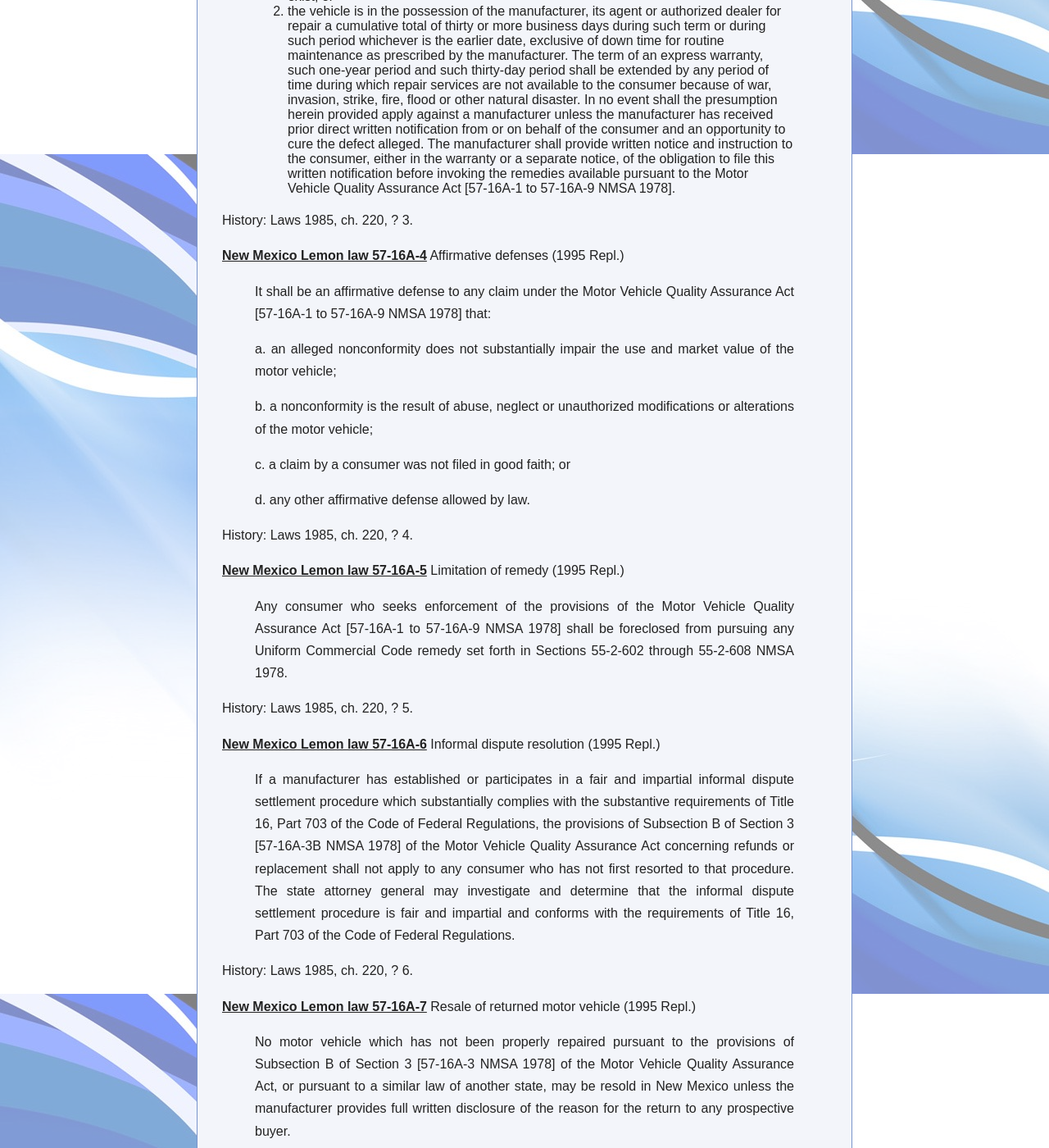
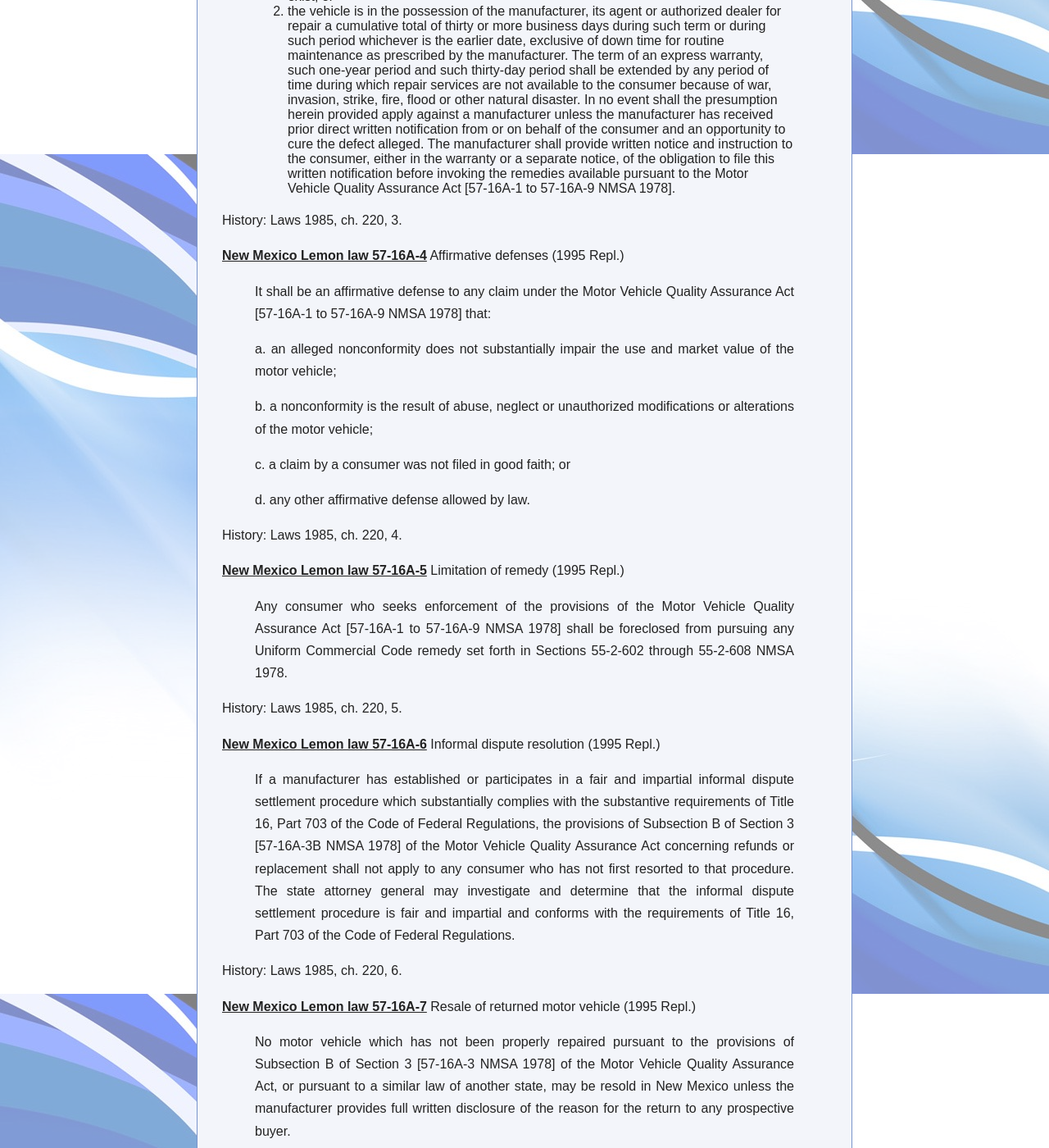
Before and after one commit to lemonlawaz/lemonlawaz.github.io, a Jekyll site: the page built from lemonlaws/new-mexico.md, in a window 1280 px wide and 1400 px high, scrolled down 1860 px. Shown: the whole window at 82% size. Built offline with Jekyll 4.4.1, drawn with Linux system fonts in a browser that asks for light colours; Markdown is read by kramdown in place of the engine named in the settings; some of the changed text lies outside the part shown.

```diff
--- a/lemonlaws/new-mexico.md
+++ b/lemonlaws/new-mexico.md
@@ -11,7 +11,7 @@ seo: New Mexico Lemon Law
 
 This act [57-16A-1 to 57-16A-9 NMSA 1978] may be cited as the "Motor Vehicle Quality Assurance Act".
 
-History: Laws 1985, ch. 220, ? 1.
+History: Laws 1985, ch. 220, 1.
 
 **New Mexico Lemon law 57-16A-2** Definitions (1995 Repl.)
 
@@ -37,7 +37,7 @@ History: Laws 1985, ch. 220, 2.
   >1. the same uncorrected nonconformity has been subject to repair four or more times by the manufacturer or its agents or authorized dealers within the express warranty term or during the period of one year following the date of original delivery of the motor vehicle to a consumer, whichever is the earlier date, but the nonconformity continues to exist; or
   >2. the vehicle is in the possession of the manufacturer, its agent or authorized dealer for repair a cumulative total of thirty or more business days during such term or during such period whichever is the earlier date, exclusive of down time for routine maintenance as prescribed by the manufacturer. The term of an express warranty, such one-year period and such thirty-day period shall be extended by any period of time during which repair services are not available to the consumer because of war, invasion, strike, fire, flood or other natural disaster. In no event shall the presumption herein provided apply against a manufacturer unless the manufacturer has received prior direct written notification from or on behalf of the consumer and an opportunity to cure the defect alleged. The manufacturer shall provide written notice and instruction to the consumer, either in the warranty or a separate notice, of the obligation to file this written notification before invoking the remedies available pursuant to the Motor Vehicle Quality Assurance Act [57-16A-1 to 57-16A-9 NMSA 1978].
 
-History: Laws 1985, ch. 220, ? 3.
+History: Laws 1985, ch. 220, 3.
 
 **New Mexico Lemon law 57-16A-4** Affirmative defenses (1995 Repl.)
 
@@ -51,25 +51,25 @@ History: Laws 1985, ch. 220, ? 3.
 
   >d. any other affirmative defense allowed by law.
 
-History: Laws 1985, ch. 220, ? 4.
+History: Laws 1985, ch. 220, 4.
 
 **New Mexico Lemon law 57-16A-5** Limitation of remedy (1995 Repl.)
 
 >Any consumer who seeks enforcement of the provisions of the Motor Vehicle Quality Assurance Act [57-16A-1 to 57-16A-9 NMSA 1978] shall be foreclosed from pursuing any Uniform Commercial Code remedy set forth in Sections 55-2-602 through 55-2-608 NMSA 1978.
 
-History: Laws 1985, ch. 220, ? 5.
+History: Laws 1985, ch. 220, 5.
 
 **New Mexico Lemon law 57-16A-6** Informal dispute resolution (1995 Repl.)
 
 >If a manufacturer has established or participates in a fair and impartial informal dispute settlement procedure which substantially complies with the substantive requirements of Title 16, Part 703 of the Code of Federal Regulations, the provisions of Subsection B of Section 3 [57-16A-3B NMSA 1978] of the Motor Vehicle Quality Assurance Act concerning refunds or replacement shall not apply to any consumer who has not first resorted to that procedure. The state attorney general may investigate and determine that the informal dispute settlement procedure is fair and impartial and conforms with the requirements of Title 16, Part 703 of the Code of Federal Regulations.
 
-History: Laws 1985, ch. 220, ? 6.
+History: Laws 1985, ch. 220, 6.
 
 **New Mexico Lemon law 57-16A-7** Resale of returned motor vehicle (1995 Repl.)
 
 >No motor vehicle which has not been properly repaired pursuant to the provisions of Subsection B of Section 3 [57-16A-3 NMSA 1978] of the Motor Vehicle Quality Assurance Act, or pursuant to a similar law of another state, may be resold in New Mexico unless the manufacturer provides full written disclosure of the reason for the return to any prospective buyer.
 
-History: Laws 1985, ch. 220, ? 7.
+History: Laws 1985, ch. 220, 7.
 
 **New Mexico Lemon law 57-16A-8** Limitation of action (1995 Repl.)
 
```
